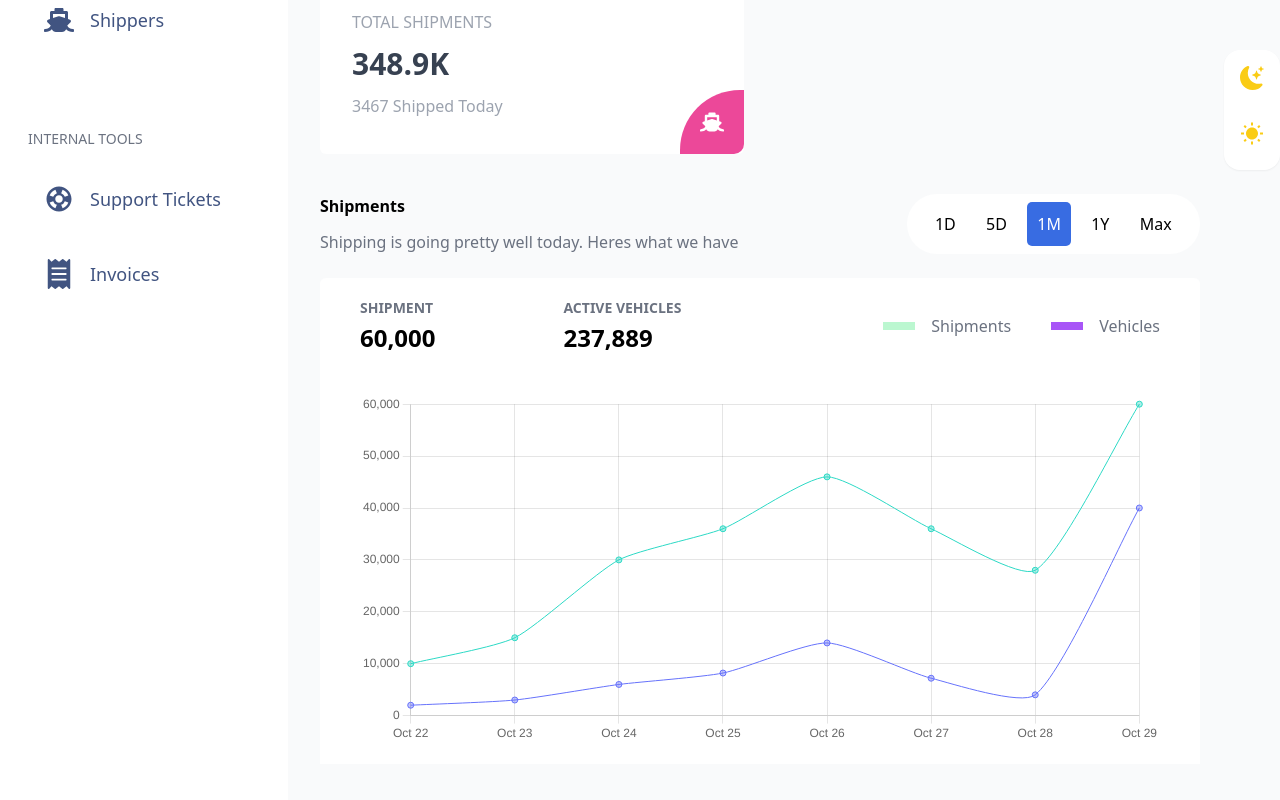
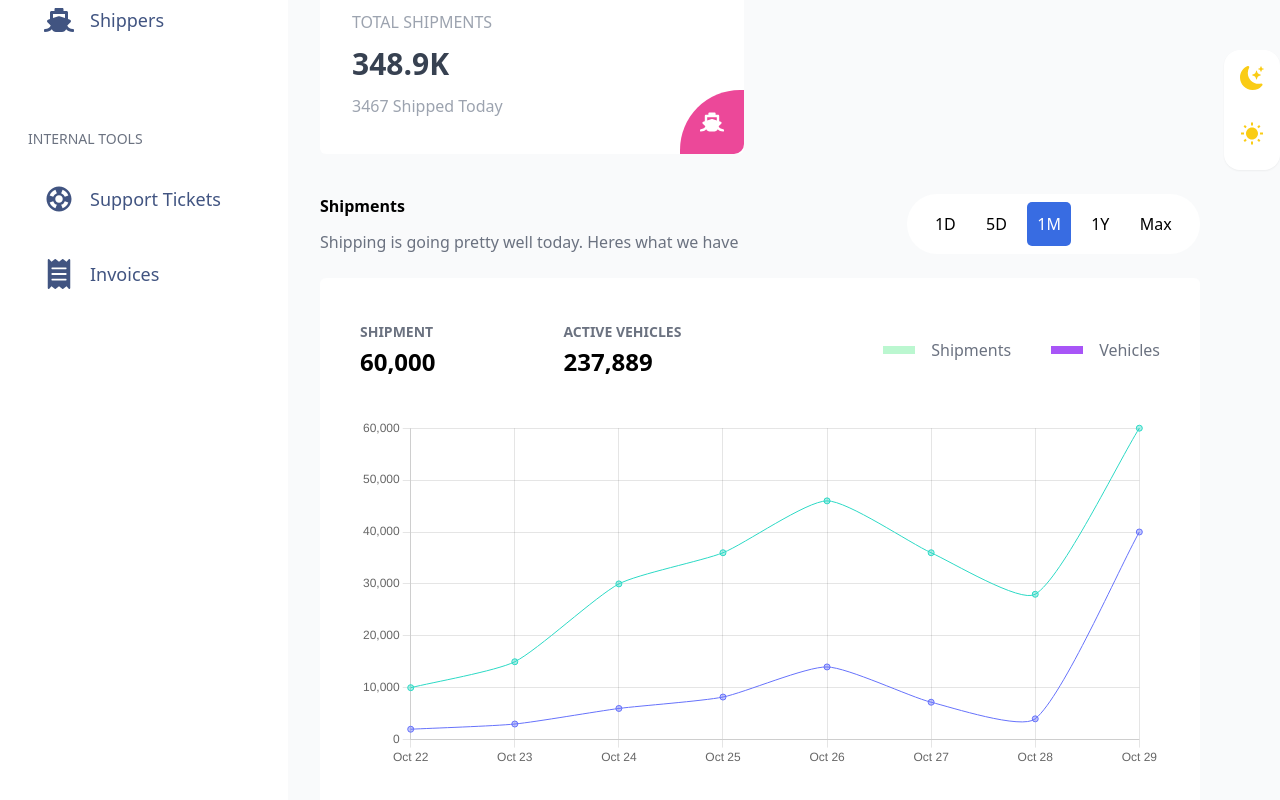
Before and after one commit to Dr-Oxy/Logistic_Dashboard, a Next.js app: page / in a window 1280 px wide. Shown: the part 470-1270 px from the top of the page. Built offline with nearby package versions, Linux system fonts and the light colour scheme.

Commit message:
increased padding top and bottoM

```diff
--- a/components/Analytics.jsx
+++ b/components/Analytics.jsx
@@ -3,7 +3,7 @@ import chart from '../styles/Chart.module.css';
 
 const Analytics = ({ activeVehicle, shipment, stats }) => {
   return (
-    <div className="bg-white h-auto mt-6 rounded-md">
+    <div className="bg-white h-auto mt-6 rounded-md py-6">
       <div className="md:flex  items-center justify-between p-5 md:px-10 md:py-5">
         <div className="flex items-center mb-6 md:mb-0 ">
           <div className="mr-10 md:mr-32">
```
